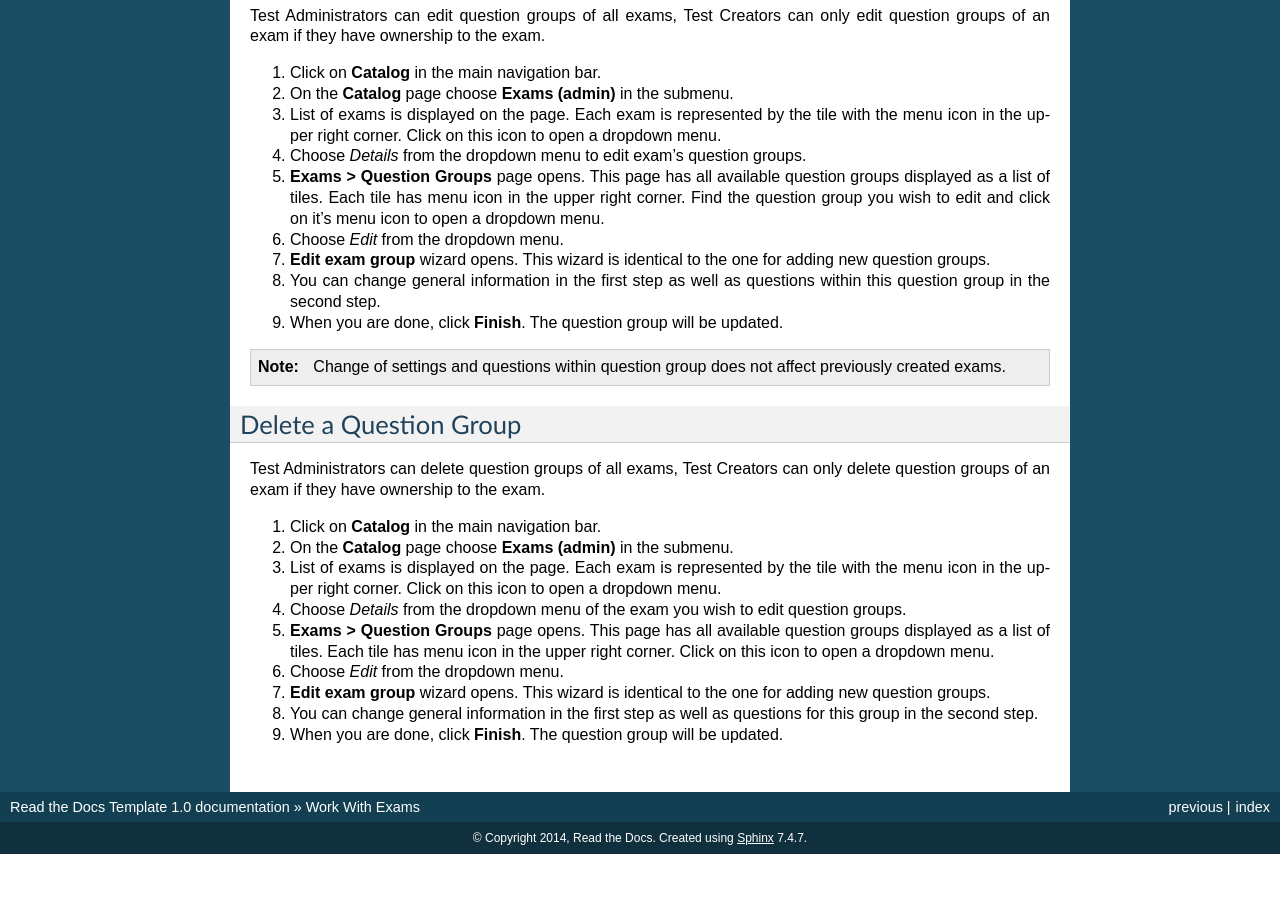
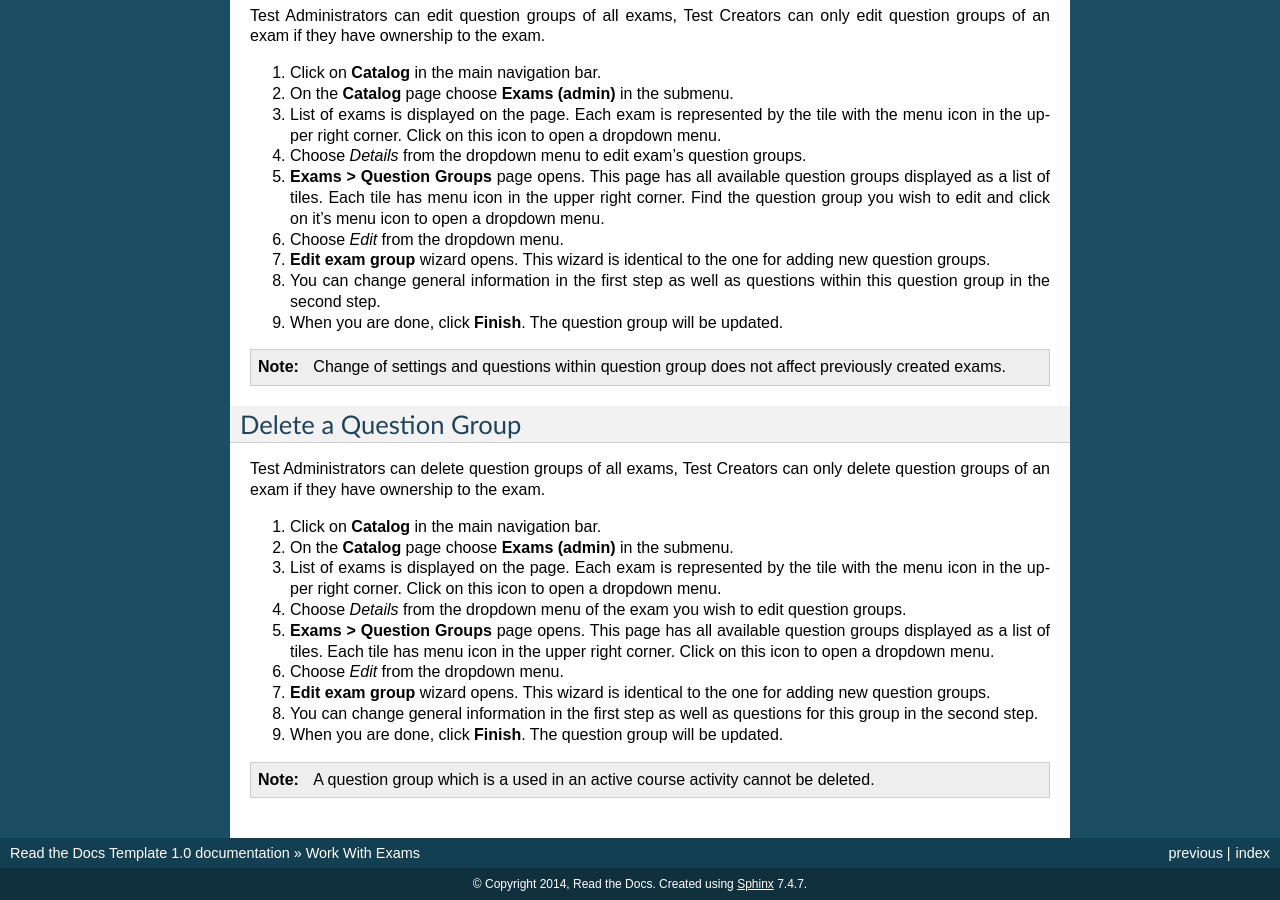
Before and after one commit to pslisko/performa365docs, a Sphinx documentation site: the page built from docs/howto/work_with_exams.rst, in a window 1280 px wide and 900 px high, scrolled down 2590 px. Built offline with Sphinx 7.4.7, drawn with Linux system fonts in a browser that asks for light colours; pages that are not in the unit, such as notebooks, are missing from menus; before the commit the page ends 3444 px from its top, so only the background shows below that.

Commit message:
Update work_with_exams.rst

```diff
--- a/docs/howto/work_with_exams.rst
+++ b/docs/howto/work_with_exams.rst
@@ -55,6 +55,7 @@
 #. After successfully deleting the exam, you will be redirected to the **Exams** page.
 
 .. note:: An exam which is a part of a course activity cannot be deleted.
+
 
 Work with Question Groups
 ***************************
@@ -125,3 +126,5 @@
 #. **Edit exam group** wizard opens. This wizard is identical to the one for adding new question groups.
 #. You can change general information in the first step as well as questions for this group in the second step.
 #. When you are done, click **Finish**. The question group will be updated.
+
+.. note:: A question group which is a used in an active course activity cannot be deleted.
```
